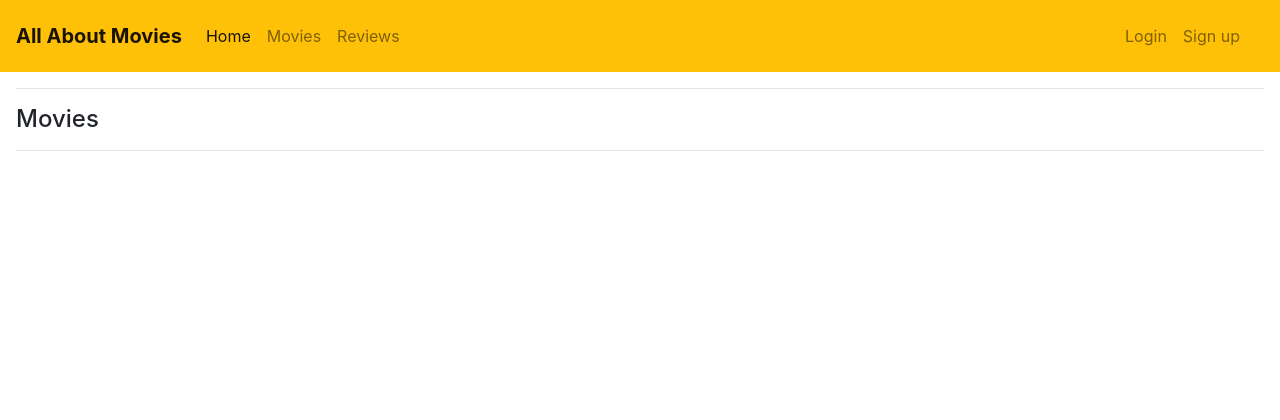
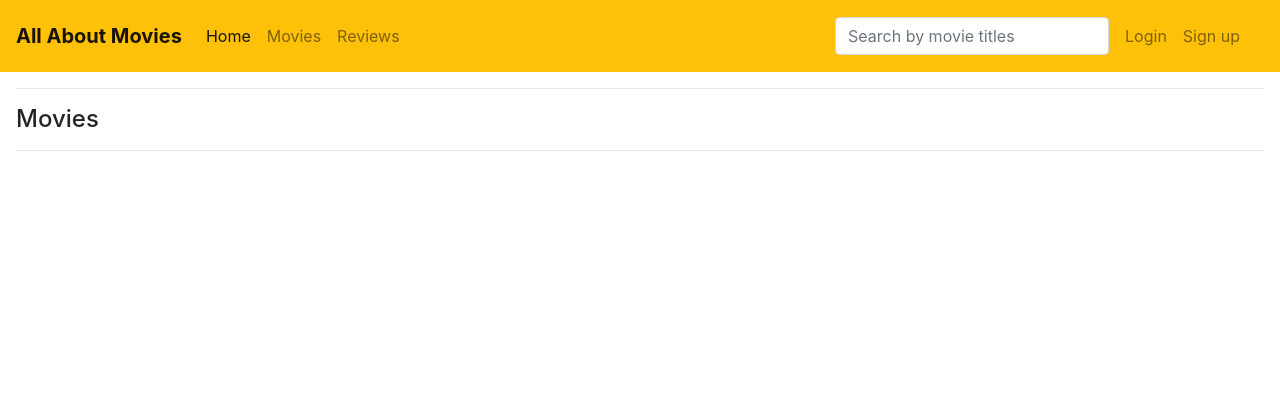
Before and after one commit to chloe-codes1/all-about-movies, a Django app: page /movies/ in a window 1280 px wide. Shown: the top 420 px of the page. Run offline with Django 3.2, Linux system fonts and the light colour scheme; data that the repository does not hold is empty; some libraries are stand-ins or nearby versions.

Commit message:
Add searching function

```diff
--- a/django_pjt4/settings.py
+++ b/django_pjt4/settings.py
@@ -20,10 +20,11 @@ BASE_DIR = os.path.dirname(os.path.dirname(os.path.abspath(__file__)))
 # See https://docs.djangoproject.com/en/2.1/howto/deployment/checklist/
 
 # SECURITY WARNING: keep the secret key used in production secret!
-SECRET_KEY = 'tnghyr9_icqelbk2!kdn=18$*&v)i65bwyt3-9t$bb=^#t@gb$'
+import os
+SECRET_KEY = os.environ.get('DJANGO_SECRET_KEY', 'tnghyr9_icqelbk2!kdn=18$*&v)i65bwyt3-9t$bb=^#t@gb$')
 
 # SECURITY WARNING: don't run with debug turned on in production!
-DEBUG = True
+DEBUG = bool( os.environ.get('DJANGO_DEBUG', True) )
 
 ALLOWED_HOSTS = ['*']
 
--- a/django_pjt4/urls.py
+++ b/django_pjt4/urls.py
@@ -9,7 +9,7 @@ from django.conf.urls.static import static
 urlpatterns = [
     path('admin/', admin.site.urls),
     path('', movie_views.home, name='home'),
-
+    path('search/', movie_views.search, name='search'),
     path('movies/', include('movies.urls')),
     path('accounts/', include('accounts.urls')),
     path('<str:username>/follow/', accounts_views.follow, name='follow'),
--- a/movies/models.py
+++ b/movies/models.py
@@ -23,7 +23,7 @@ class Movie(models.Model):
 
     @classmethod
     def TMDB(cls, number):
-        kinds = ['latest', 'popular', 'top_rated', 'upcoming', 'now_playing']
+        kinds = ['latest', 'popular', 'top_rated']
         which_kind = random.choice(kinds)
         url = f'{base_url}movie/{which_kind}?api_key={key}&language=en-US&page=1'
         response = requests.get(url).json()
--- a/movies/templates/movies/movie_list.html
+++ b/movies/templates/movies/movie_list.html
@@ -3,7 +3,13 @@
 {% block content %}
 
 <hr>
-<h4>Movies</h4>
+
+{% if request.resolver_match.url_name == 'search' %}
+  <h4>Search Result for "{{keyword}}"</h4>
+{% else %}
+  <h4>Movies</h4>
+{% endif %}
+
 <hr>
 <div class="container">
   <div class="row">
--- a/movies/urls.py
+++ b/movies/urls.py
@@ -13,11 +13,6 @@ urlpatterns = [
     path('reviews/<int:review_pk>/delete/', views.review_delete, name='review_delete'),
     path('reviews/<int:review_pk>/comments/', views.comment_create, name='comment_create'),
     path('reviews/<int:review_pk>/comments/<int:comment_pk>/delete/', views.comment_delete, name='comment_delete'),
+    path('<int:review_pk>/like/', views.like, name='like'),
 
-    # path('<int:movie_pk>/reviews/<int:review_pk>/', views.review_detail, name='review_detail'),
-    # path('<int:movie_pk>/reviews/<int:review_pk>/update/', views.review_update, name='review_update'),
-    # path('<int:movie_pk>/reviews/<int:review_pk>/delete/', views.review_delete, name='review_delete'),
-    # path('<int:movie_pk>/reviews/<int:review_pk>/comments/', views.comment_create, name='comment_create'),
-    # path('<int:movie_pk>/reviews/<int:review_pk>/comments/<int:comment_pk>/delete/', views.comment_delete, name='comment_delete'),
-    path('<int:review_pk>/like/', views.like, name='like'),
 ]
--- a/movies/views.py
+++ b/movies/views.py
@@ -13,16 +13,15 @@ import requests
 
 # Create your views here.
 
-
-
 # main page - 영화 전체 목록
 def home(request):
+    if Movie.objects.count() == 0:
+        Movie.TMDB(20)
     movies = Movie.objects.order_by('-vote_average')[:8]
     boxoffice = movies[:3]
     context = {
         'movies': movies,
         'boxoffice': boxoffice,
-
     }
     return render(request, 'movies/home.html', context)
 
@@ -166,3 +165,12 @@ def like(request, review_pk):
     else:
         review.like_users.add(user)
     return redirect('movies:review_detail', review_pk)
+
+def search(request):
+    keyword = request.POST.get('keyword')
+    movies = Movie.objects.filter(title__icontains=keyword)
+    context = {
+        'movies': movies,
+        'keyword': keyword,
+    }
+    return render(request, 'movies/movie_list.html', context)
--- a/templates/_nav.html
+++ b/templates/_nav.html
@@ -20,6 +20,10 @@
   </div>
    <div class="navbar">
     <ul class="navbar-nav ml-auto">
+      <form class="form-inline" action="{% url 'search' %}" method="POST">
+        {% csrf_token %}
+          <input class="form-control mr-sm-2" name="keyword"type="search" placeholder="Search by movie titles" aria-label="Search">
+        </form>
       {% if user.is_authenticated %}
        <li><img src="{{request.user.gravatar_url}}" class="rounded-circle" height="50" width="50"/></li>
       <li class="nav-item dropdown mx-2">
--- a/templates/base.html
+++ b/templates/base.html
@@ -38,8 +38,6 @@
     </ul>
     {% endif %}
 
-
-
     <div class="m-3">
     {% block content %}
 
```
Also changed, not shown: accounts/migrations/0001_initial.py, movies/migrations/0001_initial.py.
